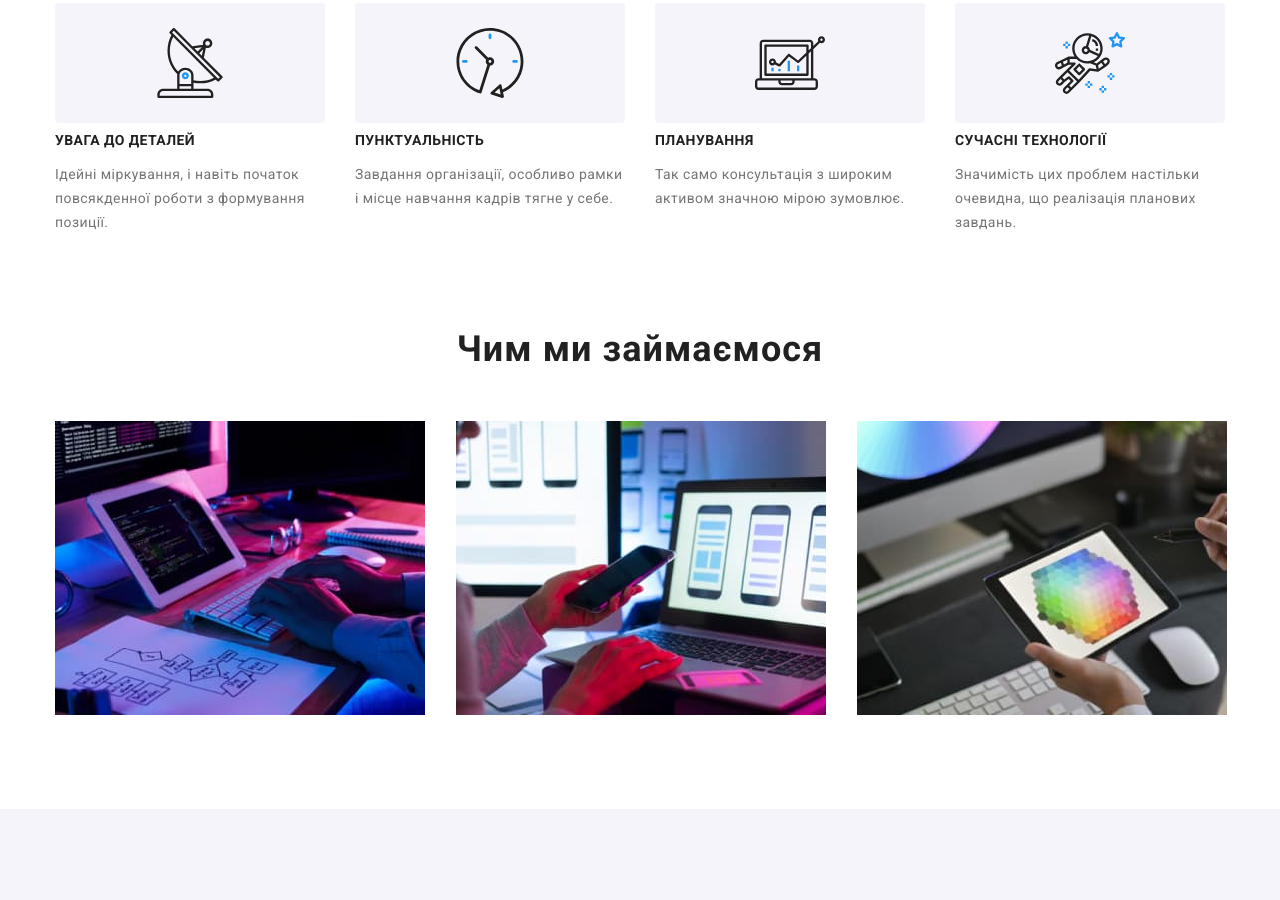
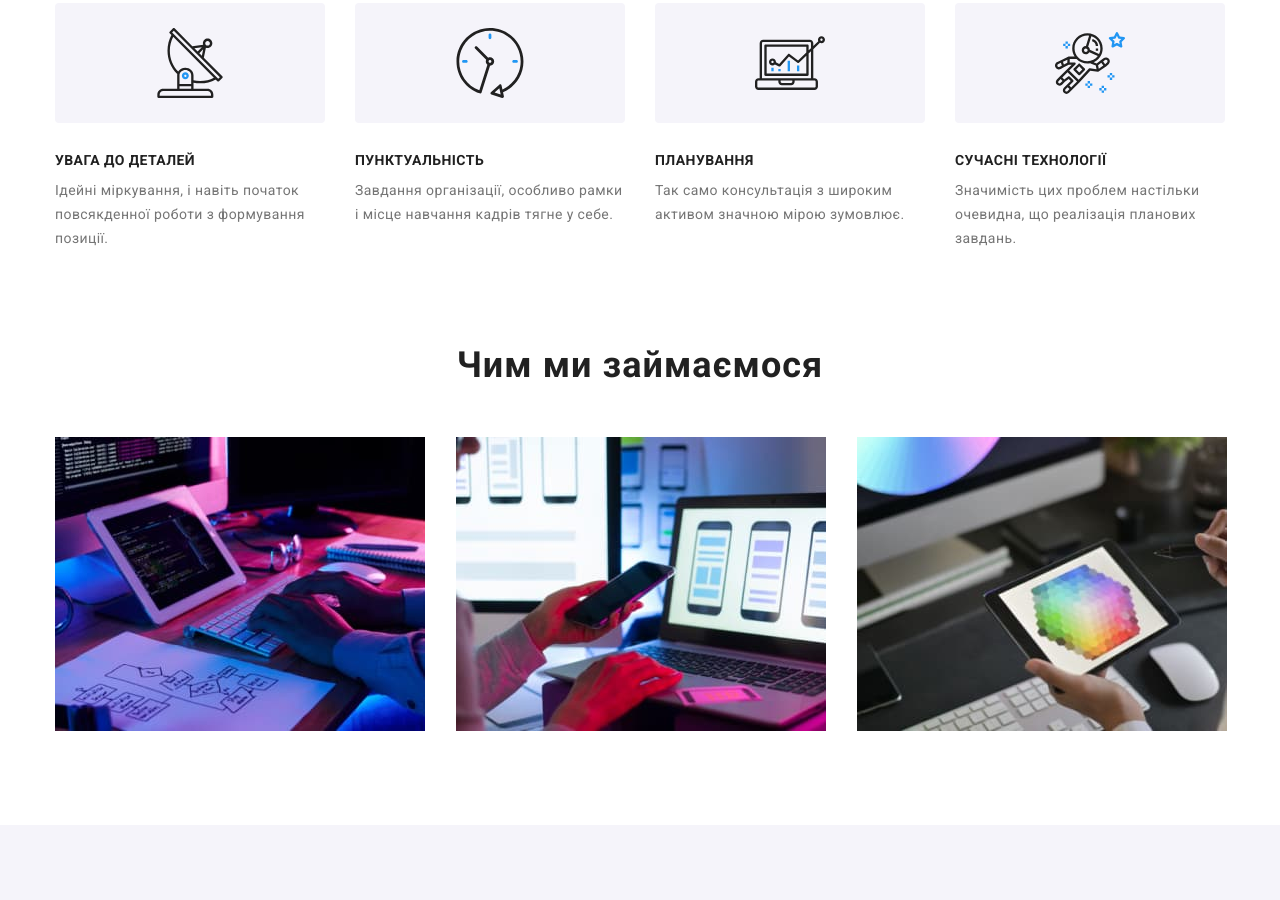
Before and after one commit to oleksandrsamsonenko/goit-markup-hw-04, a plain HTML site: page index.html in a window 1280 px wide. Shown: the part 772-1672 px from the top of the page. Drawn offline with nearby package versions, Linux system fonts and the light colour scheme.

Commit message:
Update styles.css

```diff
--- a/css/styles.css
+++ b/css/styles.css
@@ -281,7 +281,8 @@ a.link:hover {
   line-height: 1.14;
   letter-spacing: 0.03em;
   text-transform: uppercase;
-  margin-top: 10px;
+  margin-top: 30px;
+  margin-bottom: 0px;
 }
 
 .team {
```
